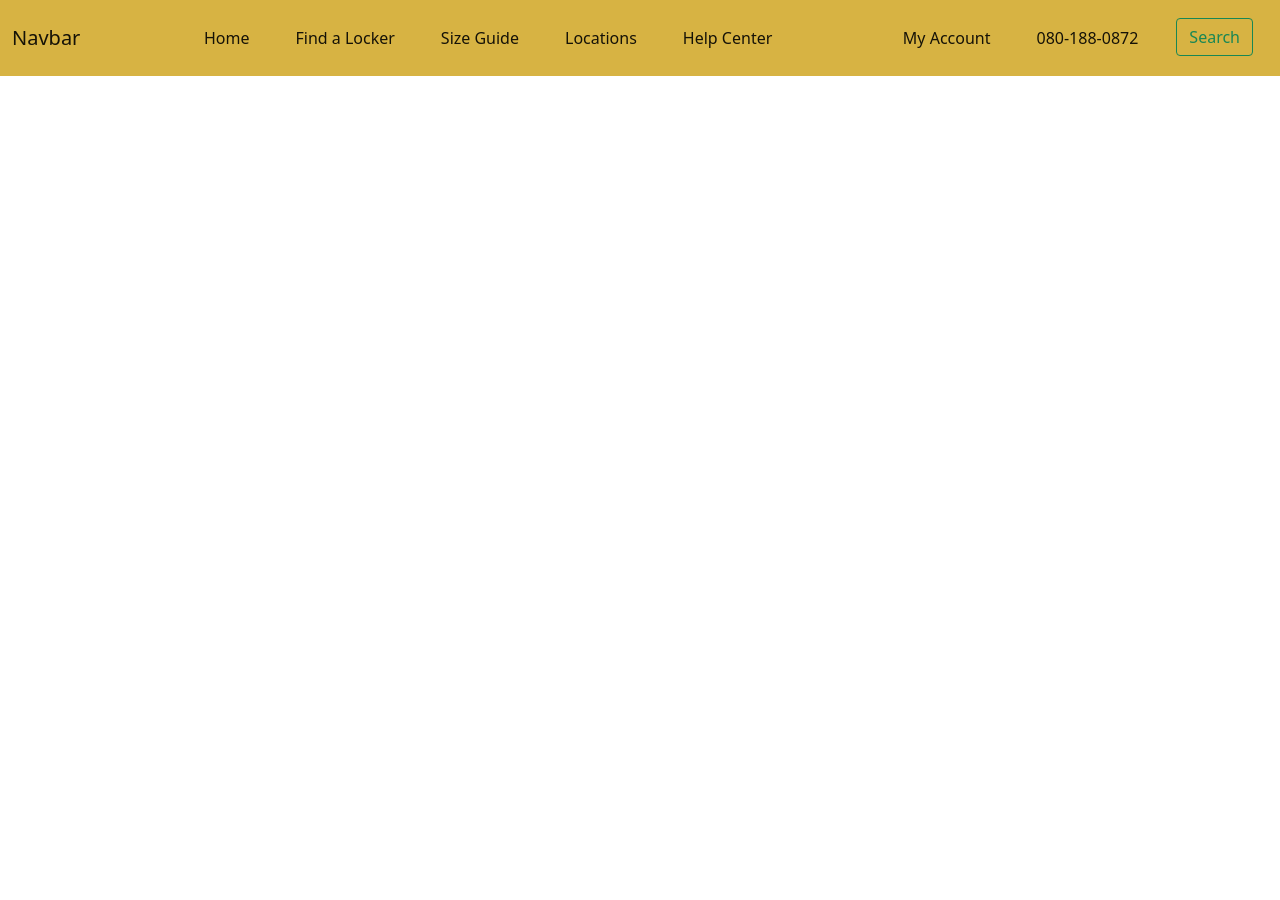
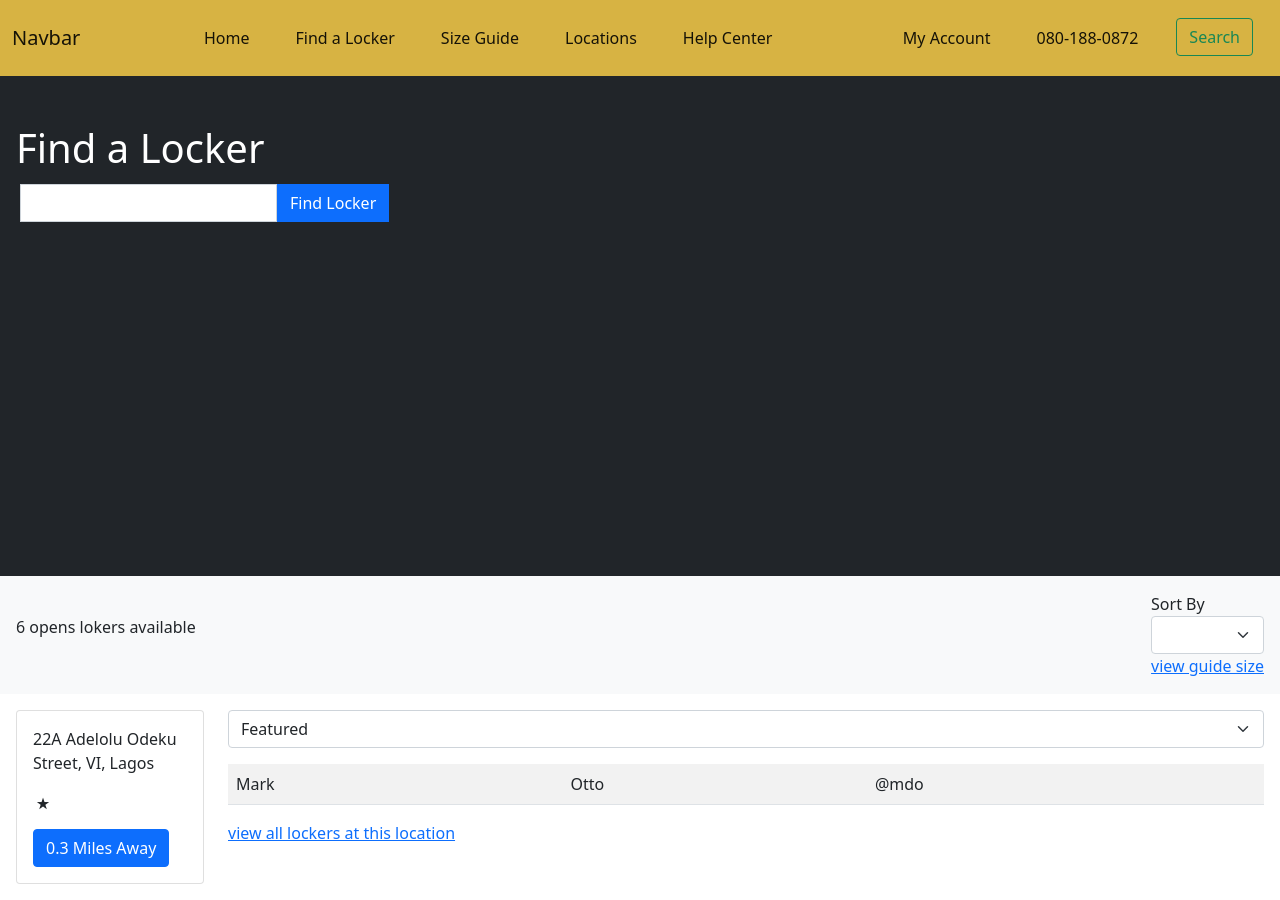
Before and after one commit to volumide/locker-listing, a Vue app: page / in a window 1280 px wide. Before the commit the page ends 800 px from the top, so only its background shows below. Built offline with nearby package versions, Linux system fonts and the light colour scheme.

Commit message:
finish hero page skeletal structure

```diff
--- a/src/App.vue
+++ b/src/App.vue
@@ -1,17 +1,19 @@
 <template>
     <!-- <img alt="Vue logo" src="./assets/logo.png"> -->
     <NavBar />
+    <Hero />
   <!-- <HelloWorld msg="Welcome to Your Vue.js App"/> -->
 </template>
 
 <script>
 import NavBar from './components/Navbar.vue'
+import Hero from './components/Hero.vue'
 
 export default {
   name: 'App',
   components: {
-    // HelloWorld
-    NavBar
+    NavBar,
+    Hero
   }
 }
 </script>
--- a/src/assets/css/modify.css
+++ b/src/assets/css/modify.css
@@ -1,6 +1,14 @@
+*{
+    box-sizing: border-box;
+    outline: none !important;
+}
 .bg-yellow{
     background: #D7B343;
 }
 .nav-item{
     padding: 10px 15px;
 }
+
+.hero{
+    height: 500px;
+}
--- /dev/null
+++ b/src/components/Hero.vue
@@ -0,0 +1,66 @@
+<template>
+    <div class="container-fluid  px-0">
+        <!-- hero section -->
+        <div class="text-white py-5 px-3 hero bg-dark">
+            <h1>
+                Find a Locker
+            </h1>
+            <div class="d-flex jsutify-content-center align-items-center px-1 py-1">
+                <div class="form-group">
+                  <input type="text" class="form-control rounded-0" name="" id="" aria-describedby="helpId" placeholder="">
+                </div>
+                <button type="button" class="btn btn-primary rounded-0">Find Locker</button>
+            </div>
+        </div>
+
+        <!-- Information based on search -->
+        <div class="locker-info bg-light py-3 px-3 d-flex justify-content-between align-items-center">
+            <p>6 opens lokers available</p>
+            <div>
+                <label for="options" class="pe-3">Sort By</label>
+                <select name="" id="options" class="form-select">
+                    <option value=""></option>
+                    <option value="lowest">Lowest</option>
+                    <option value="closest">Closest</option>
+                </select>
+                <a href="#">view guide size</a>
+            </div>
+        </div>
+
+        <!-- available locker list -->
+        <div class="row py-3 px-3">
+            <div class="col-md-2">
+                <div class="card" style="width: 100%">
+                    <!-- <img src="..." class="card-img-top" alt="..."> -->
+                    <div class="card-body">
+                        <p class="card-title">22A Adelolu Odeku Street, VI, Lagos</p>
+                        <h2 class="card-text">&#8902;</h2>
+                        <a href="#" class="btn btn-primary">0.3 Miles Away</a>
+                    </div>
+                </div>
+            </div>
+            <div class="col-md-10">
+                <div>
+                    <select class="form-select d-inline">
+                        <option value="" selected>Featured</option>
+                        <option value="">Small</option>
+                        <option value="">Medium</option>
+                        <option value="">Large</option>
+                    </select>
+                </div>
+                <div>
+                    <table class="table table-striped mt-3">
+                        <tbody>
+                            <tr>
+                                <td>Mark</td>
+                                <td>Otto</td>
+                                <td>@mdo</td>
+                            </tr>
+                        </tbody>
+                    </table>
+                </div>
+                <a href="#">view all lockers at this location</a>
+            </div>
+        </div>
+    </div>
+</template>
--- a/src/components/Navbar.vue
+++ b/src/components/Navbar.vue
@@ -33,7 +33,6 @@
                 <li class="nav-item">
                     <button class="btn btn-outline-success" type="submit">Search</button>
                 </li>
-
             </ul>
             </div>
         </div>
```
